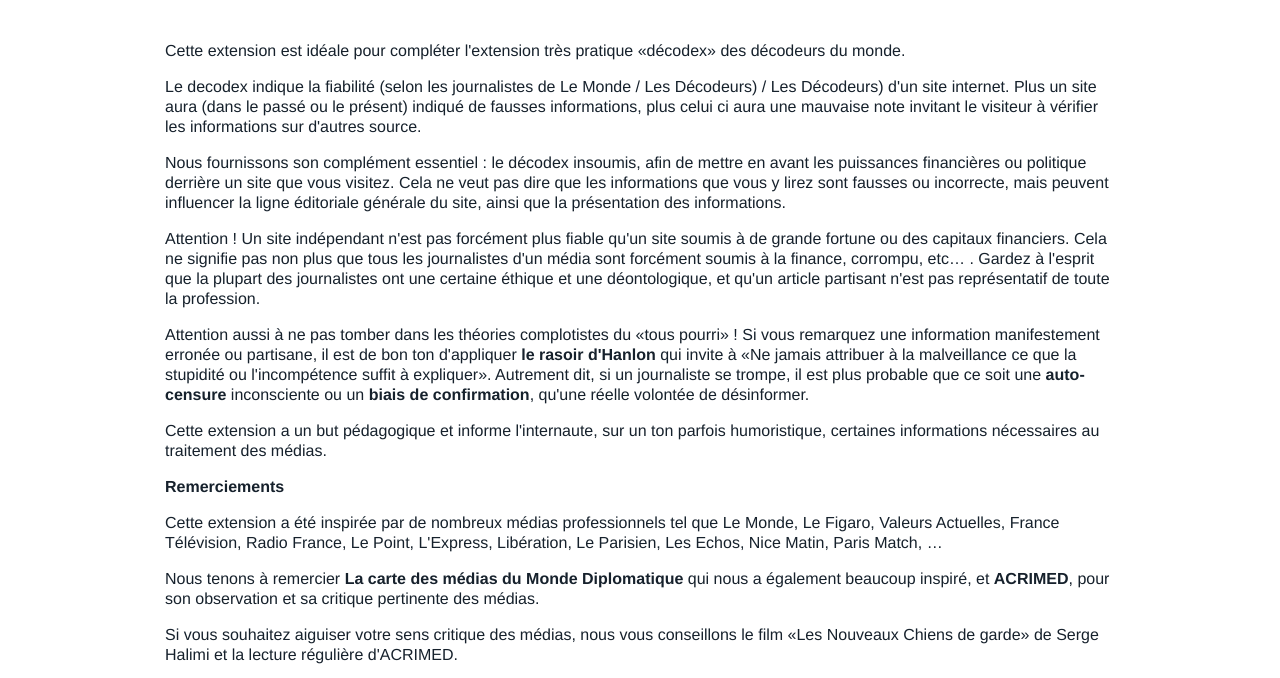
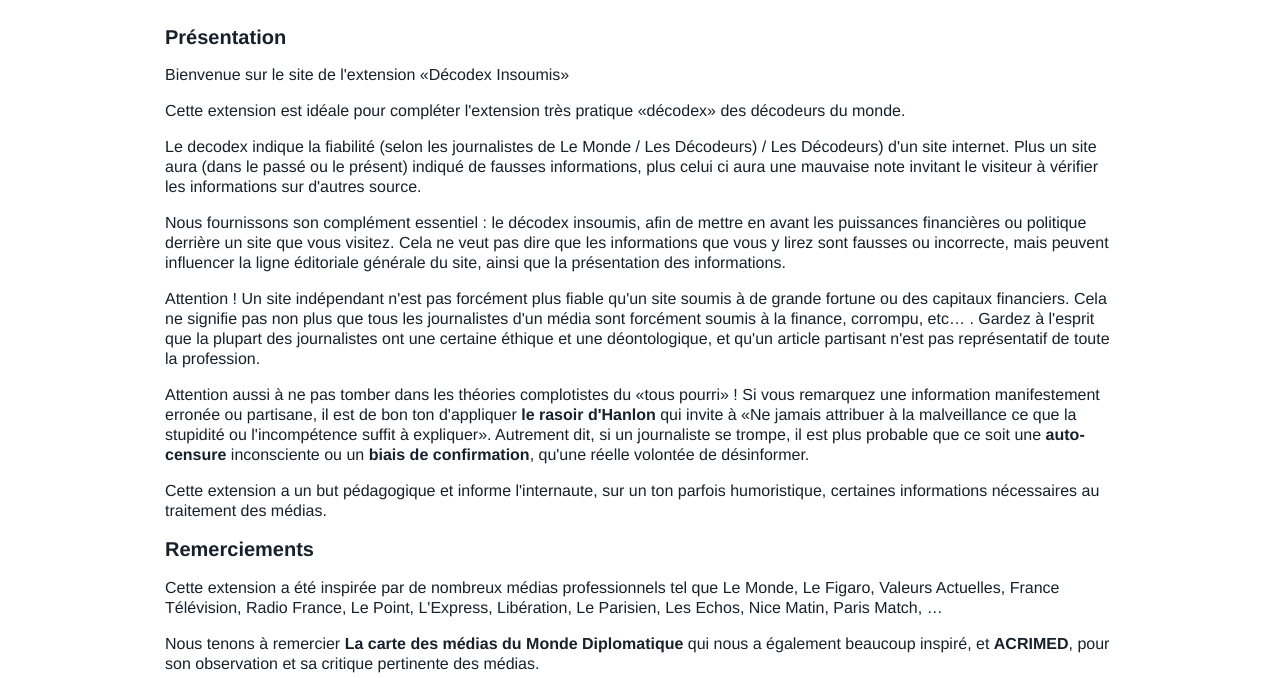
Before and after one commit to Insoumis/decodex-database, a plain HTML site: page about.html in a window 1280 px wide. Shown: the part 108-786 px from the top of the page. Drawn offline with Linux system fonts and the light colour scheme.

Commit message:
small changes

```diff
--- a/about.html
+++ b/about.html
@@ -20,6 +20,9 @@
 
         <div class="center">
             <div class="main">
+                <h2>Présentation</h2>
+                <p>Bienvenue sur le site de l'extension «Décodex Insoumis»</p>
+
                 <p>
                     Cette extension est idéale pour compléter l'extension très pratique «décodex»
                     des décodeurs du monde.
@@ -69,7 +72,7 @@
                 </p>
 
 
-                <strong> Remerciements </strong>
+                <h2>Remerciements</h2>
 
                 <p>
                     Cette extension a été inspirée par de nombreux médias professionnels tel que Le Monde, Le Figaro, Valeurs Actuelles, France Télévision, Radio France, Le Point, L'Express, Libération, Le Parisien, Les Echos, Nice Matin, Paris Match, …
```
